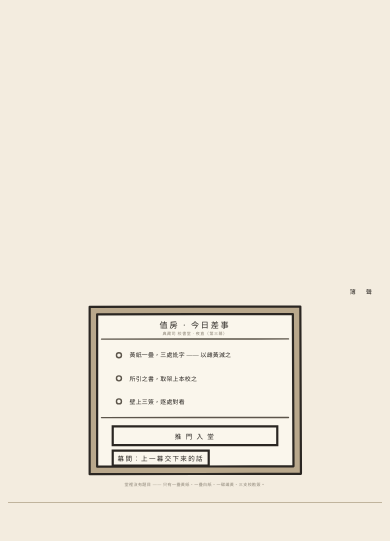
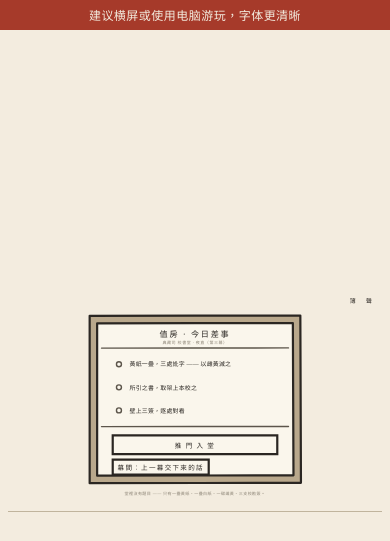
Before and after one commit to dcd887/classics-archive, a plain HTML site: page 第三幕.html in a window 390 px wide. Drawn offline with Linux system fonts and the light colour scheme.

Commit message:
chore: 手机竖屏提示（提升小屏可读性）

```diff
--- a/第三幕.html
+++ b/第三幕.html
@@ -159,6 +159,17 @@
   #boot{position:fixed;inset:0;background:var(--paper);display:flex;align-items:center;
         justify-content:center;font-size:15px;color:var(--ink2);letter-spacing:.3em;z-index:9}
   #boot.gone{display:none}
+
+  /* v0.20.13 手机端可读性：1200x720 舞台等比缩放后字太小，竖屏时给一条提示（不改玩法） */
+  @media (max-width: 760px) and (orientation: portrait) {
+    body::before {
+      content: "建议横屏或使用电脑游玩，字体更清晰";
+      position: fixed; left: 0; right: 0; top: 0; z-index: 9999;
+      padding: 6px 8px; text-align: center;
+      background: #a63a2a; color: #f3ecdf; font-size: 12px; letter-spacing: .04em;
+    }
+    body { padding-top: 26px; }
+  }
 </style>
 </head>
 <body>
```
